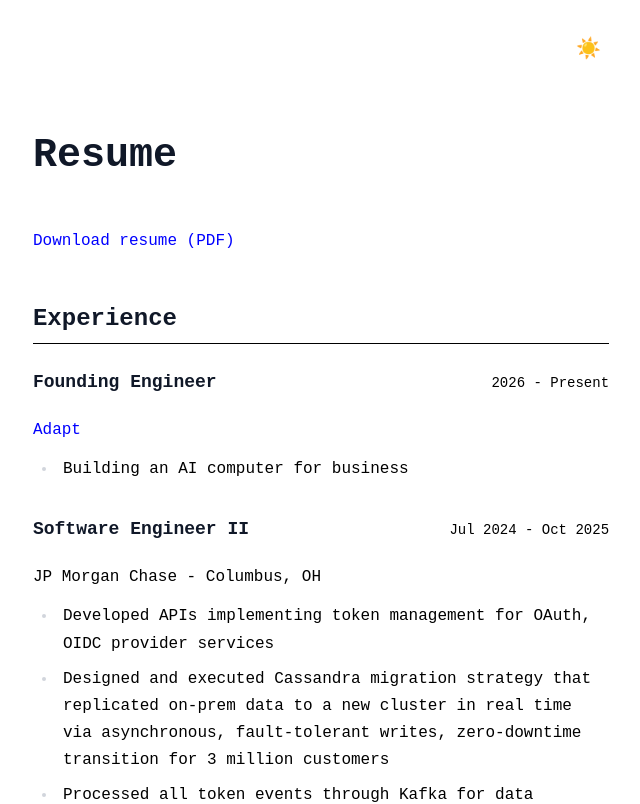
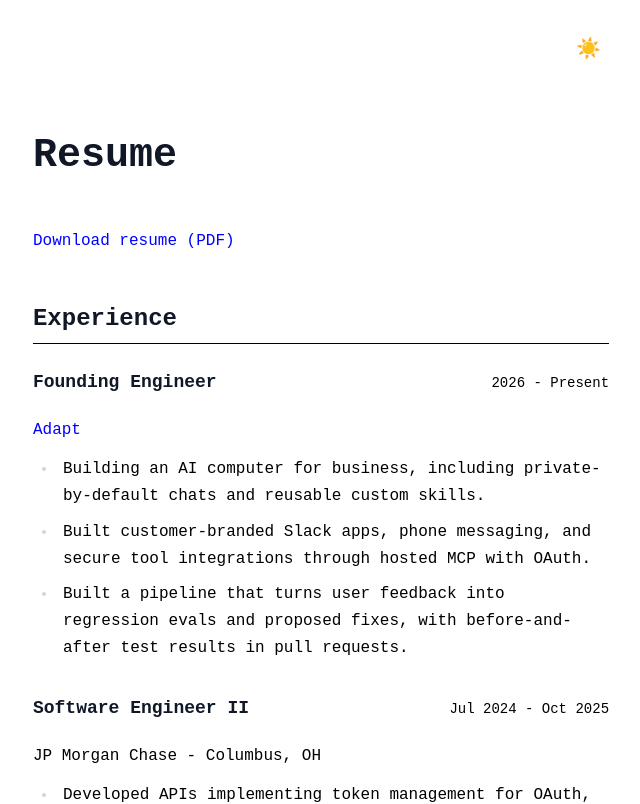
Before and after one commit to caseymanos/homepage, a SvelteKit app: page /resume in a window 1280 px wide. Shown: the top 804 px of the page, without its empty margins (319-959 px from the left). Built offline with nearby package versions, Linux system fonts and the light colour scheme.

Commit message:
Expand Adapt resume summary with product and eval work

```diff
--- a/src/routes/resume/+page.svelte
+++ b/src/routes/resume/+page.svelte
@@ -15,7 +15,9 @@
 			</div>
 			<p class="company"><a href="https://adapt.com">Adapt</a></p>
 			<ul>
-				<li>Building an AI computer for business</li>
+				<li>Building an AI computer for business, including private-by-default chats and reusable custom skills.</li>
+				<li>Built customer-branded Slack apps, phone messaging, and secure tool integrations through hosted MCP with OAuth.</li>
+				<li>Built a pipeline that turns user feedback into regression evals and proposed fixes, with before-and-after test results in pull requests.</li>
 			</ul>
 		</div>
 
```
